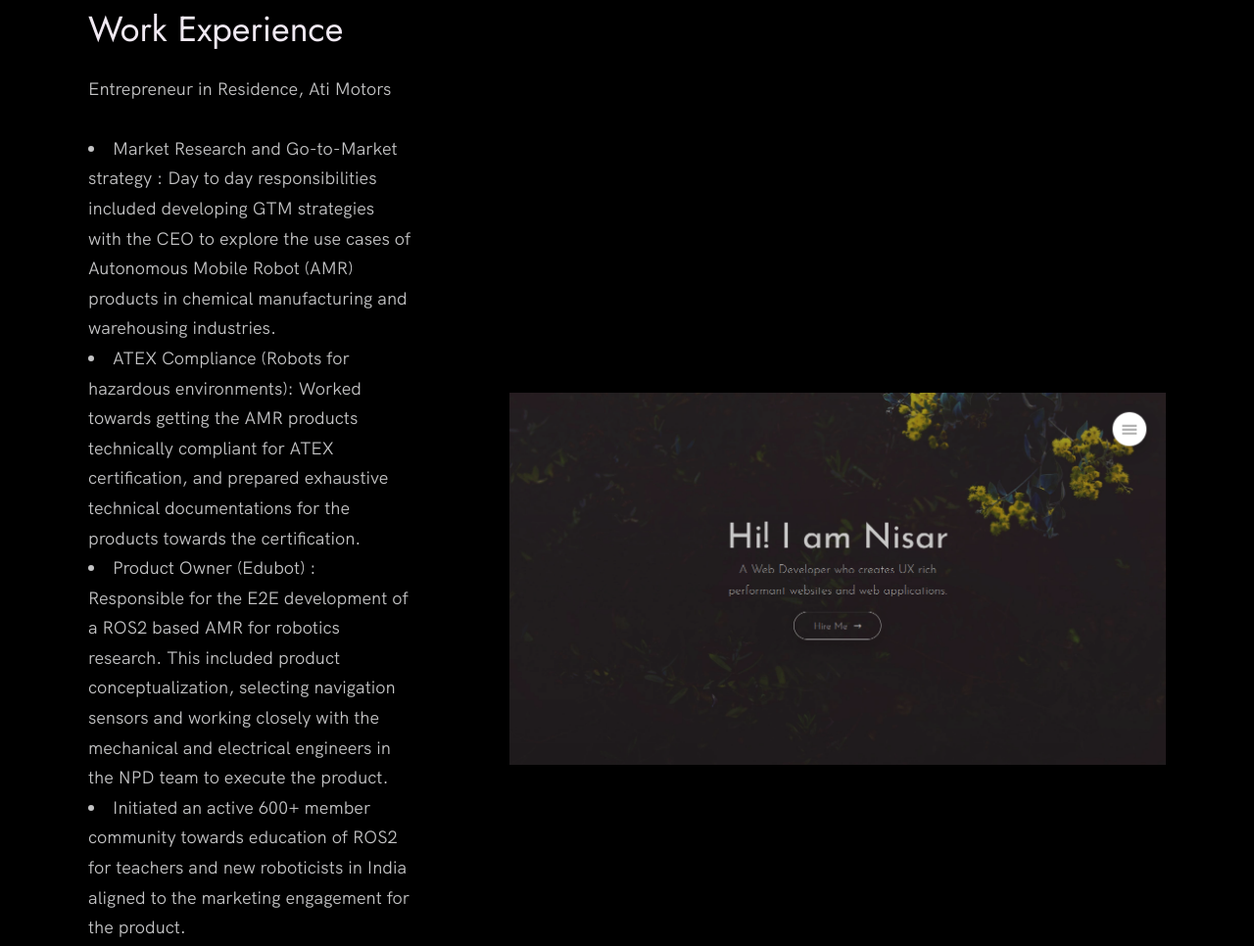
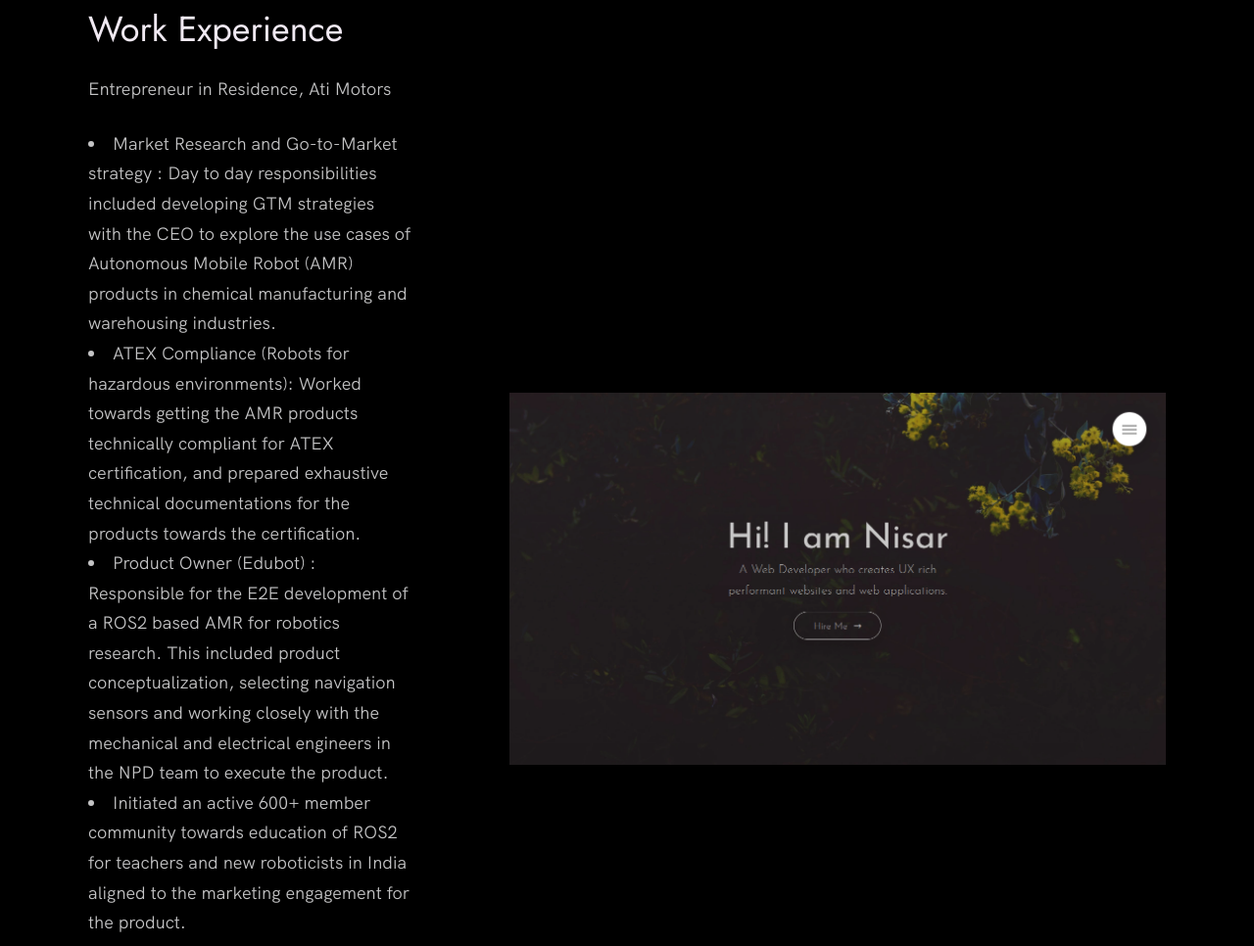
Before and after one commit to varuncraghavendra/portfolio, a plain HTML site: page index.html in a window 1280 px wide. Shown: the part 1060-2026 px from the top of the page at 98% size. Drawn offline with Linux system fonts and the light colour scheme.

Commit message:
initial commit

```diff
--- a/index.html
+++ b/index.html
@@ -81,7 +81,7 @@
               <h3>Work Experience</h3>
               <p>
                 Entrepreneur in Residence, Ati Motors
-                <ul class="work__list"></ul>
+                <ul class="work__list">
                 <li> Market Research and Go-to-Market strategy : Day to day responsibilities included developing GTM strategies with the CEO to explore the use cases of Autonomous Mobile Robot (AMR) products in chemical manufacturing and warehousing industries.</li>
                 <li> ATEX Compliance (Robots for hazardous environments): Worked towards getting the AMR products technically compliant for ATEX certification, and prepared exhaustive technical documentations for the products towards the certification. </li>
                 <li> Product Owner (Edubot) : Responsible for the E2E development of a ROS2 based AMR for robotics research. This included product conceptualization, selecting navigation sensors and working closely with the mechanical and electrical engineers in the NPD team to execute the product. </li>
```
